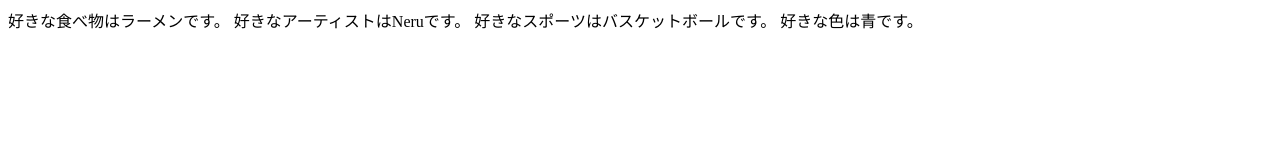
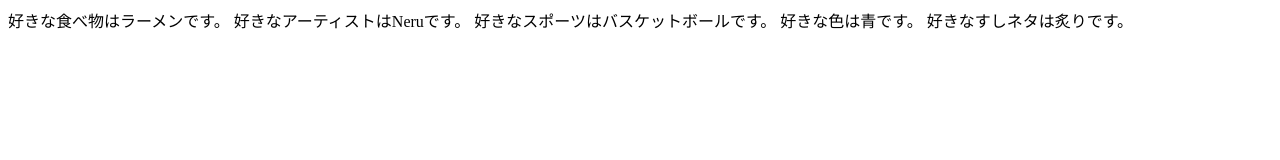
Before and after one commit to gandamu00/command-practice, a plain HTML site: page index.html in a window 1280 px wide. Drawn offline with Linux system fonts and the light colour scheme.

Commit message:
好きな寿司ネタを追加

```diff
--- a/index.html
+++ b/index.html
@@ -5,5 +5,6 @@
 	好きなアーティストはNeruです。
 	好きなスポーツはバスケットボールです。
 	好きな色は青です。
+	好きなすしネタは炙りです。
 </body>
 </html>
```
